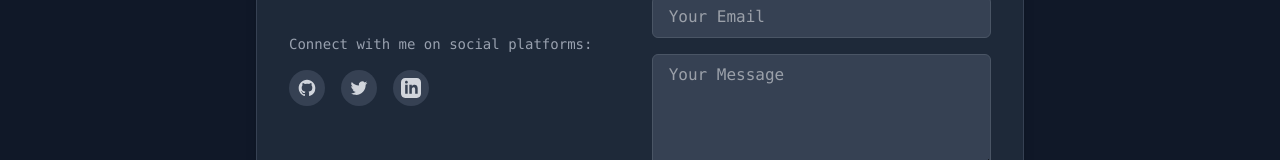
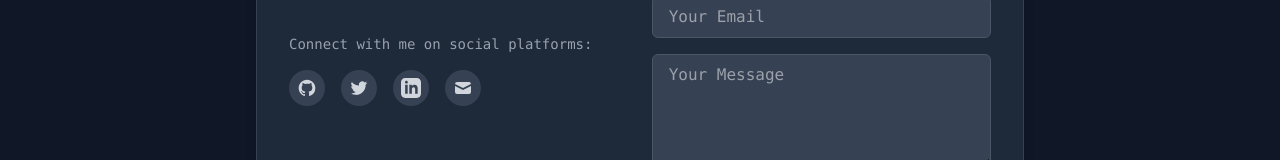
Before and after one commit to Ganeshvoora/portfolio, a Next.js app: page / in a window 1280 px wide. Shown: the part 4255-4415 px from the top of the page. Built offline with nearby package versions, Linux system fonts and the light colour scheme.

Commit message:
email added

```diff
--- a/app/page.tsx
+++ b/app/page.tsx
@@ -292,6 +292,16 @@ export default function Home() {
                         <path fillRule="evenodd" d="M19 0h-14c-2.761 0-5 2.239-5 5v14c0 2.761 2.239 5 5 5h14c2.762 0 5-2.239 5-5v-14c0-2.761-2.238-5-5-5zm-11 19h-3v-11h3v11zm-1.5-12.268c-.966 0-1.75-.79-1.75-1.764s.784-1.764 1.75-1.764 1.75.79 1.75 1.764-.783 1.764-1.75 1.764zm13.5 12.268h-3v-5.604c0-3.368-4-3.113-4 0v5.604h-3v-11h3v1.765c1.396-2.586 7-2.777 7 2.476v6.759z" clipRule="evenodd" />
                       </svg>
                     </motion.a>
+                    <motion.a
+                      whileHover={{ y: -5 }}
+                      href="mailto:venkatasaiganeshvoora@gmail.com"
+                      className="bg-gray-700 p-2 rounded-full text-gray-300 hover:text-white hover:bg-emerald-600 transition-colors duration-300"
+                    >
+                      <svg xmlns="http://www.w3.org/2000/svg" className="h-5 w-5" viewBox="0 0 20 20" fill="currentColor">
+                        <path d="M2.003 5.884L10 9.882l7.997-3.998A2 2 0 0016 4H4a2 2 0 00-1.997 1.884z" />
+                        <path d="M18 8.118l-8 4-8-4V14a2 2 0 002 2h12a2 2 0 002-2V8.118z" />
+                      </svg>
+                    </motion.a>
                   </div>
                 </div>
               </motion.div>
```
